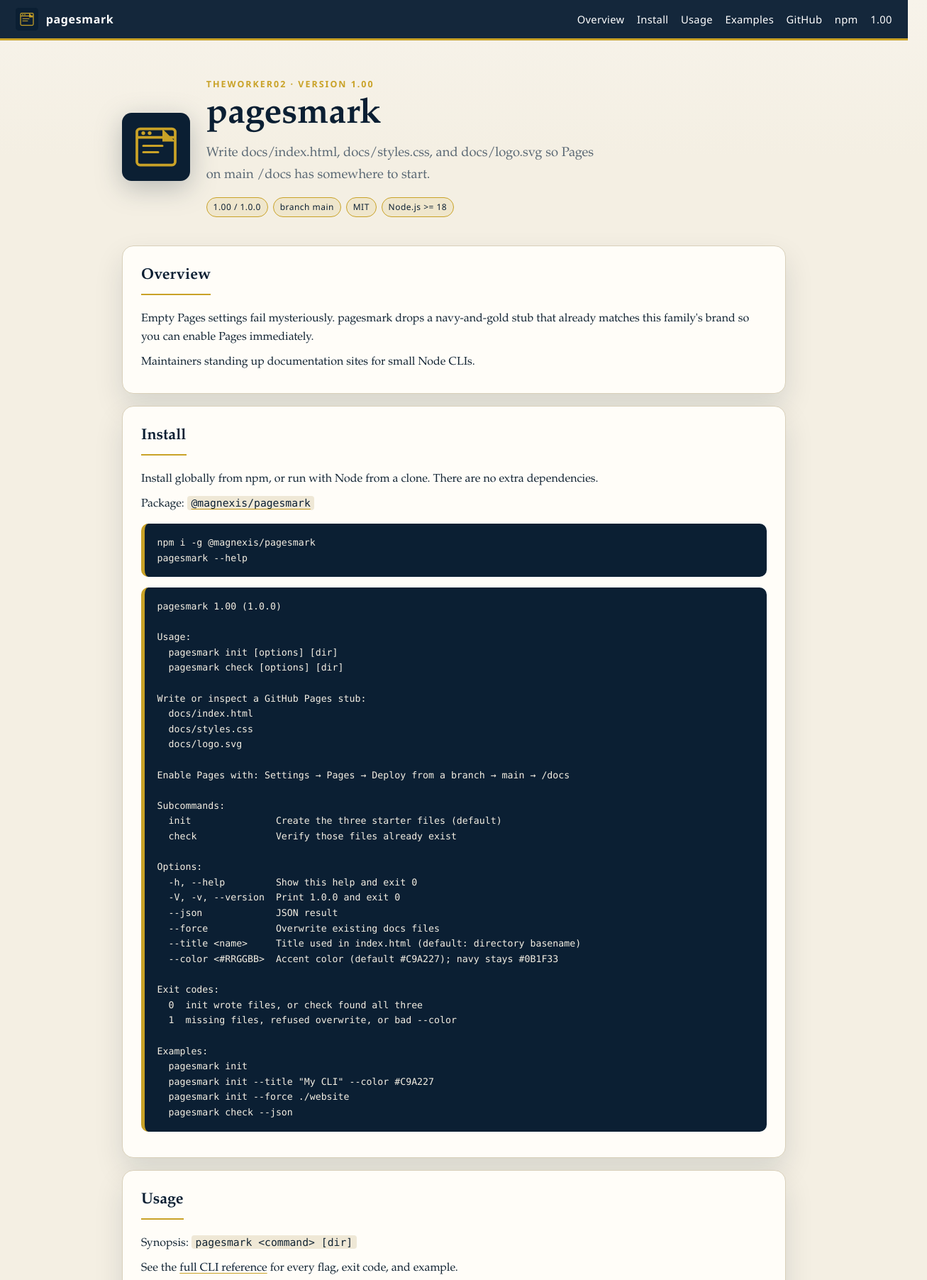
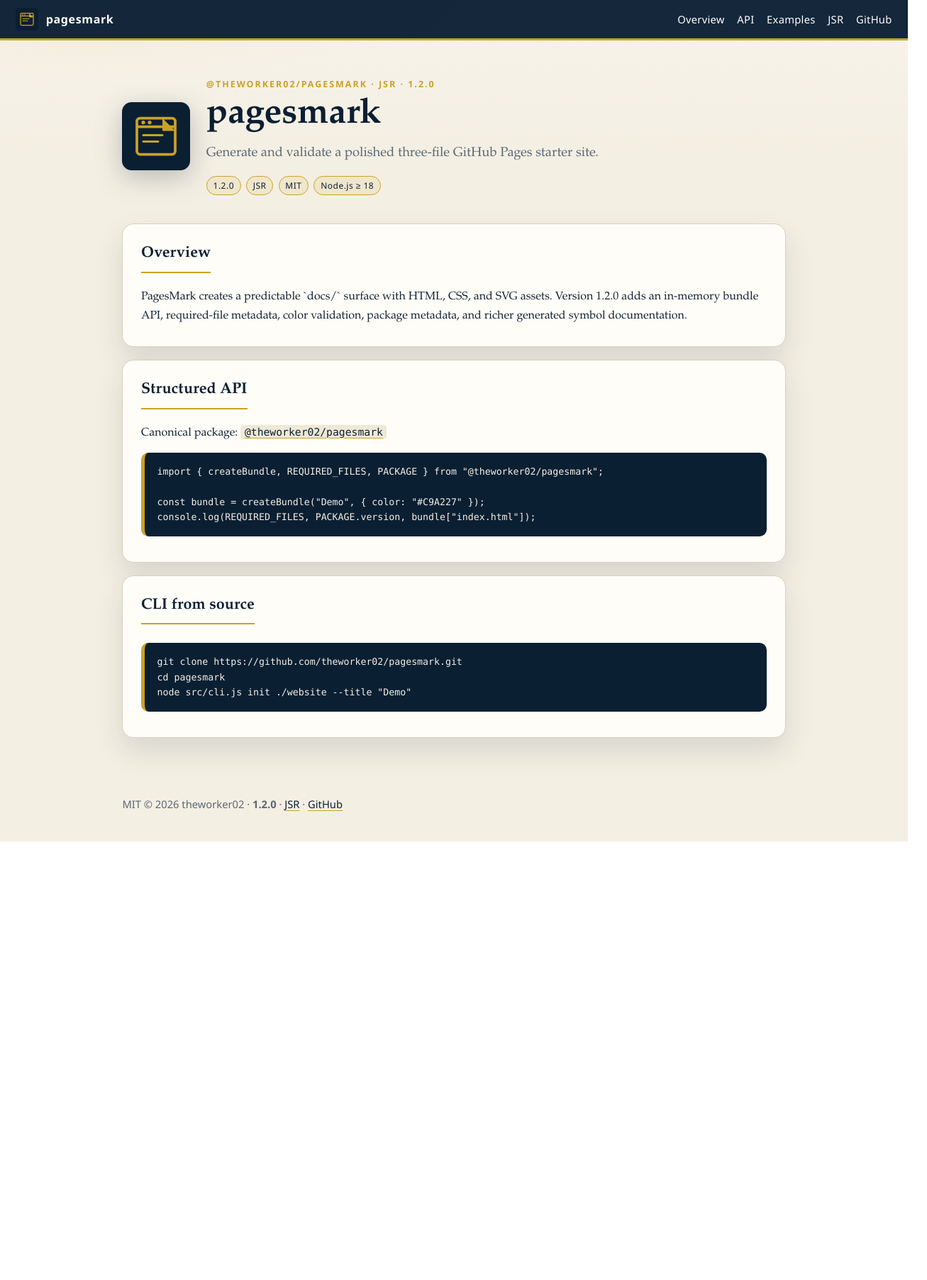
Before and after one commit to theworker02/pagesmark, a website: page docs/index.html in a window 1280 px wide. Shown: the top 1804 px of the page at 71% size, 1307 px wide, since content can reach past the window. After the commit the page ends 1186 px from the top, so only its background shows below. Drawn offline with Linux system fonts and the light colour scheme.

Commit message:
Refresh pagesmark project site for JSR 1.2.0

```diff
--- a/docs/index.html
+++ b/docs/index.html
@@ -3,132 +3,28 @@
 <head>
   <meta charset="utf-8">
   <meta name="viewport" content="width=device-width, initial-scale=1">
-  <title>pagesmark  · 1.00</title>
+  <title>pagesmark · 1.2.0</title>
   <link rel="stylesheet" href="styles.css">
 </head>
 <body>
   <nav class="nav sans">
     <a class="brand-lockup" href="index.html"><img src="logo.svg" alt=""> pagesmark</a>
-    <div class="links">
-      <a href="index.html#overview">Overview</a>
-      <a href="index.html#install">Install</a>
-      <a href="usage.html">Usage</a>
-      <a href="index.html#examples">Examples</a>
-      <a href="https://github.com/theworker02/pagesmark">GitHub</a>
-      <a href="https://www.npmjs.com/package/%40magnexis/pagesmark">npm</a>
-      <a href="https://github.com/theworker02/pagesmark/releases/tag/v1.0.0">1.00</a>
-    </div>
+    <div class="links"><a href="#overview">Overview</a><a href="#api">API</a><a href="#examples">Examples</a><a href="https://jsr.io/@theworker02/pagesmark">JSR</a><a href="https://github.com/theworker02/pagesmark">GitHub</a></div>
   </nav>
-
   <header class="hero">
     <img src="logo.svg" alt="pagesmark mark">
-    <div>
-      <p class="kicker sans">theworker02 · version 1.00</p>
-      <h1>pagesmark</h1>
-      <p class="lede">Write docs/index.html, docs/styles.css, and docs/logo.svg so Pages on main /docs has somewhere to start.</p>
-      <div class="badges sans">
-        <span class="badge">1.00 / 1.0.0</span>
-        <span class="badge">branch main</span>
-        <span class="badge">MIT</span>
-        <span class="badge">Node.js >= 18</span>
-      </div>
-    </div>
+    <div><p class="kicker sans">@theworker02/pagesmark · JSR · 1.2.0</p><h1>pagesmark</h1><p class="lede">Generate and validate a polished three-file GitHub Pages starter site.</p><div class="badges sans"><span class="badge">1.2.0</span><span class="badge">JSR</span><span class="badge">MIT</span><span class="badge">Node.js ≥ 18</span></div></div>
   </header>
   <div class="wrap">
-    <section id="overview">
-      <h2>Overview</h2>
-      <p>Empty Pages settings fail mysteriously. pagesmark drops a navy-and-gold stub that already matches this family's brand so you can enable Pages immediately.</p>
-      <p>Maintainers standing up documentation sites for small Node CLIs.</p>
-    </section>
-    <section id="install">
-      <h2>Install</h2>
-      <p>Install globally from npm, or run with Node from a clone. There are no extra dependencies.</p>
-      <p>Package: <a href="https://www.npmjs.com/package/%40magnexis/pagesmark"><code>@magnexis/pagesmark</code></a></p>
-      <pre><code>npm i -g @magnexis/pagesmark
-pagesmark --help</code></pre>
-      <pre><code>pagesmark 1.00 (1.0.0)
+    <section id="overview"><h2>Overview</h2><p>PagesMark creates a predictable `docs/` surface with HTML, CSS, and SVG assets. Version 1.2.0 adds an in-memory bundle API, required-file metadata, color validation, package metadata, and richer generated symbol documentation.</p></section>
+    <section id="api"><h2>Structured API</h2><p>Canonical package: <a href="https://jsr.io/@theworker02/pagesmark"><code>@theworker02/pagesmark</code></a></p><pre><code>import { createBundle, REQUIRED_FILES, PACKAGE } from "@theworker02/pagesmark";
 
-Usage:
-  pagesmark init [options] [dir]
-  pagesmark check [options] [dir]
-
-Write or inspect a GitHub Pages stub:
-  docs/index.html
-  docs/styles.css
-  docs/logo.svg
-
-Enable Pages with: Settings → Pages → Deploy from a branch → main → /docs
-
-Subcommands:
-  init               Create the three starter files (default)
-  check              Verify those files already exist
-
-Options:
-  -h, --help         Show this help and exit 0
-  -V, -v, --version  Print 1.0.0 and exit 0
-  --json             JSON result
-  --force            Overwrite existing docs files
-  --title &lt;name&gt;     Title used in index.html (default: directory basename)
-  --color &lt;#RRGGBB&gt;  Accent color (default #C9A227); navy stays #0B1F33
-
-Exit codes:
-  0  init wrote files, or check found all three
-  1  missing files, refused overwrite, or bad --color
-
-Examples:
-  pagesmark init
-  pagesmark init --title "My CLI" --color #C9A227
-  pagesmark init --force ./website
-  pagesmark check --json</code></pre>
-    </section>
-    <section id="usage">
-      <h2>Usage</h2>
-      <p>Synopsis: <code>pagesmark &lt;command&gt; [dir]</code></p>
-      <p>See the <a href="usage.html">full CLI reference</a> for every flag, exit code, and example.</p>
-      <pre><code>pagesmark 1.00 (1.0.0)
-
-Usage:
-  pagesmark init [dir]
-  pagesmark --help
-  pagesmark --version
-
-Write a GitHub Pages stub:
-  docs/index.html
-  docs/styles.css
-  docs/logo.svg
-
-Enable Pages with: Settings → Pages → Deploy from a branch → main → /docs
-
-Options:
-  -h, --help       Show this help
-  -v, --version    Print 1.0.0
-
-Examples:
-  pagesmark init
-  pagesmark init ./website</code></pre>
-    </section>
-    <section id="examples">
-      <h2>Examples</h2>
-      <div class="grid-2">
-        <div>
-          <h3 class="ok">Success</h3>
-          <p>Initialize a Pages stub, then check it.</p><pre><code>pagesmark init --title Demo
-pagesmark check</code></pre><pre><code>wrote index.html, styles.css, logo.svg in /abs/docs
-pagesmark: OK</code></pre>
-        </div>
-        <div>
-          <h3 class="fail">Failure</h3>
-          <p>Existing docs refuse overwrite without --force.</p><pre><code>pagesmark init</code></pre><pre><code>docs already has index.html, styles.css, logo.svg; pass --force to overwrite</code></pre><p>Exit code is 1.</p>
-        </div>
-      </div>
-    </section>
+const bundle = createBundle("Demo", { color: "#C9A227" });
+console.log(REQUIRED_FILES, PACKAGE.version, bundle["index.html"]);</code></pre></section>
+    <section id="examples"><h2>CLI from source</h2><pre><code>git clone https://github.com/theworker02/pagesmark.git
+cd pagesmark
+node src/cli.js init ./website --title "Demo"</code></pre></section>
   </div>
-  <footer class="sans">
-    MIT © 2026 theworker02 · version <strong>1.00</strong> (<code>1.0.0</code>) ·
-    navy <code>#0B1F33</code> · gold <code>#C9A227</code> ·
-    <a href="https://www.npmjs.com/package/%40magnexis/pagesmark">npm</a> ·
-    <a href="https://github.com/theworker02/pagesmark">GitHub</a> ·
-    <a href="https://thanks.dev/u/gh/theworker02">thanks.dev</a>
-  </footer>
+  <footer class="sans">MIT © 2026 theworker02 · <strong>1.2.0</strong> · <a href="https://jsr.io/@theworker02/pagesmark">JSR</a> · <a href="https://github.com/theworker02/pagesmark">GitHub</a></footer>
 </body>
 </html>
```
